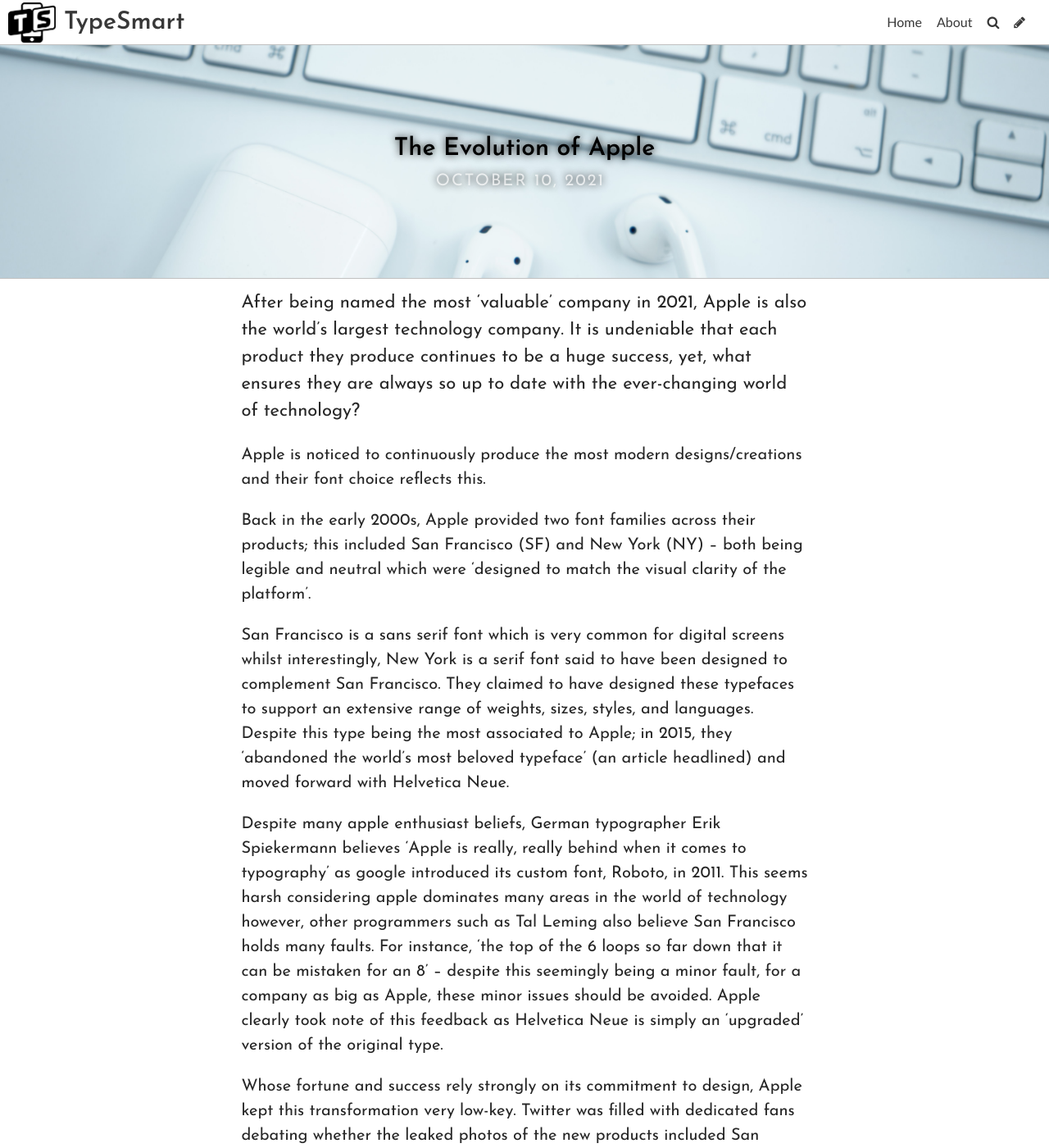
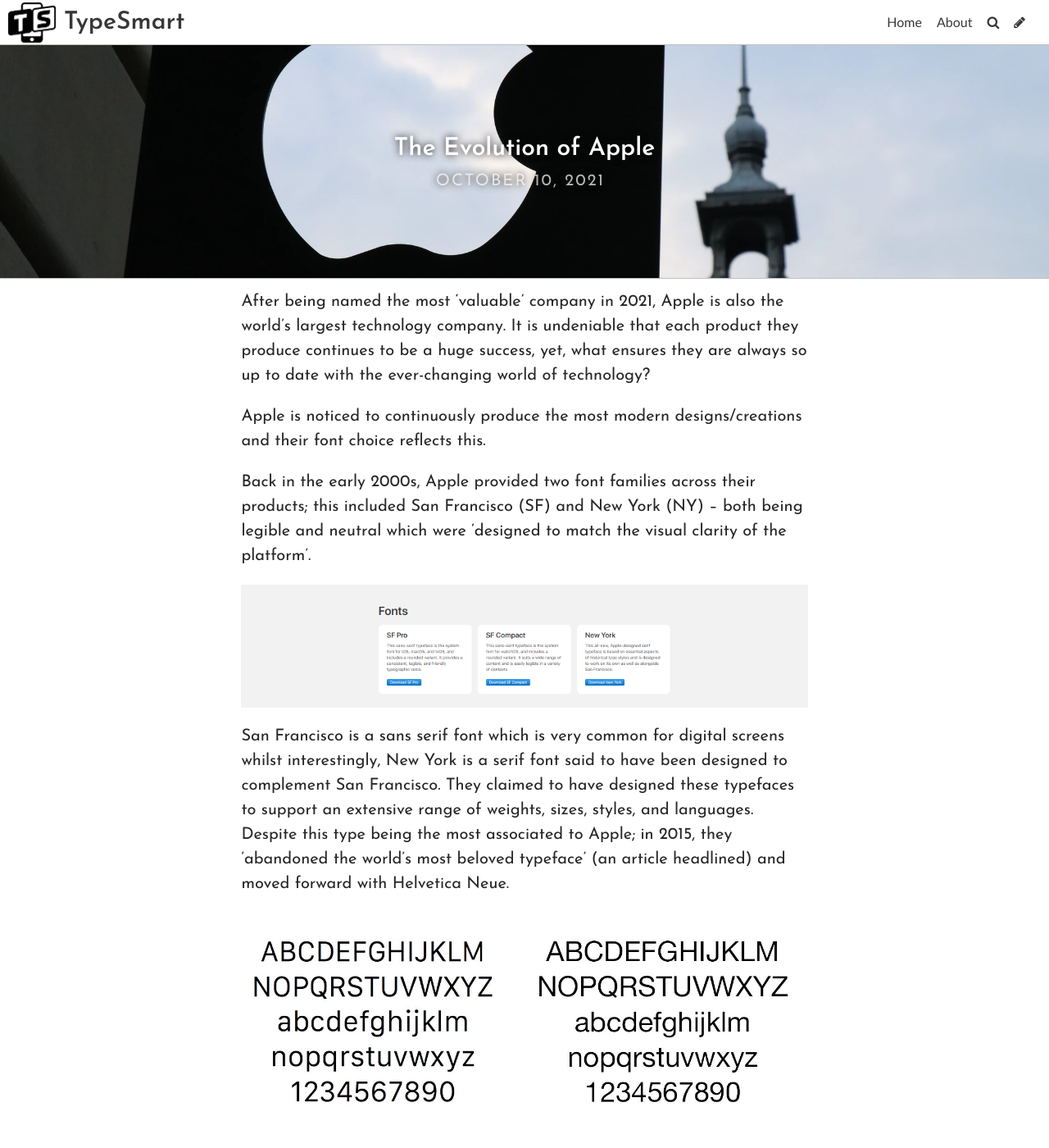
Before and after one commit to nicoleanncarter/typo-design-template, a Jekyll site: the page built from _posts/2021-10-10-the-evolution-of-apple.md, in a window 1280 px wide and 1400 px high. Shown: the whole window at 82% size. Built offline with Jekyll 4.4.1, drawn with Linux system fonts in a browser that asks for light colours; some web fonts are replaced; some of the changed text lies outside the part shown.

Commit message:
Update Post “2021-10-10-the-evolution-of-apple”

```diff
--- a/_posts/2021-10-10-the-evolution-of-apple.md
+++ b/_posts/2021-10-10-the-evolution-of-apple.md
@@ -2,18 +2,26 @@
 layout: post
 title: The Evolution of Apple
 date: 2021-10-10T10:49:20.865Z
-image: ../uploads/mediamodifier-ilgb-pg9wf0-unsplash.jpg
-title_color: "#000000"
-caption: The Input typorgraphy has in their success
+image: ../uploads/photo-1503852460961-aa7ffdd3d64d.webp
+title_color: "#ffffff"
+caption: ""
 comments: false
 ---
+# The Input typography has in their success
+
 After being named the most ‘valuable’ company in 2021, Apple is also the world’s largest technology company. It is undeniable that each product they produce continues to be a huge success, yet, what ensures they are always so up to date with the ever-changing world of technology?
 
 Apple is noticed to continuously produce the most modern designs/creations and their font choice reflects this.
 
 Back in the early 2000s, Apple provided two font families across their products; this included San Francisco (SF) and New York (NY) – both being legible and neutral which were ‘designed to match the visual clarity of the platform’.
 
+![](../uploads/1-hx9owwhhi55sd7yiba27bg.png)
+
 San Francisco is a sans serif font which is very common for digital screens whilst interestingly, New York is a serif font said to have been designed to complement San Francisco. They claimed to have designed these typefaces to support an extensive range of weights, sizes, styles, and languages. Despite this type being the most associated to Apple; in 2015, they ‘abandoned the world’s most beloved typeface’ (an article headlined) and moved forward with Helvetica Neue.
+
+![](../uploads/1-hzs5qtcfxgqtiwctbngggq.jpeg)
+
+> "Apple is really really behind when it comes to typography" - Erik Spiekermann
 
 Despite many apple enthusiast beliefs, German typographer Erik Spiekermann believes ‘Apple is really, really behind when it comes to typography’ as google introduced its custom font, Roboto, in 2011. This seems harsh considering apple dominates many areas in the world of technology however, other programmers such as Tal Leming also believe San Francisco holds many faults. For instance, ‘the top of the 6 loops so far down that it can be mistaken for an 8’ – despite this seemingly being a minor fault, for a company as big as Apple, these minor issues should be avoided. Apple clearly took note of this feedback as Helvetica Neue is simply an ‘upgraded’ version of the original type.
 
```
Also changed, not shown: uploads/1-hx9owwhhi55sd7yiba27bg.png (added), uploads/1-hzs5qtcfxgqtiwctbngggq.jpeg (added), uploads/photo-1503852460961-aa7ffdd3d64d.webp (added).
